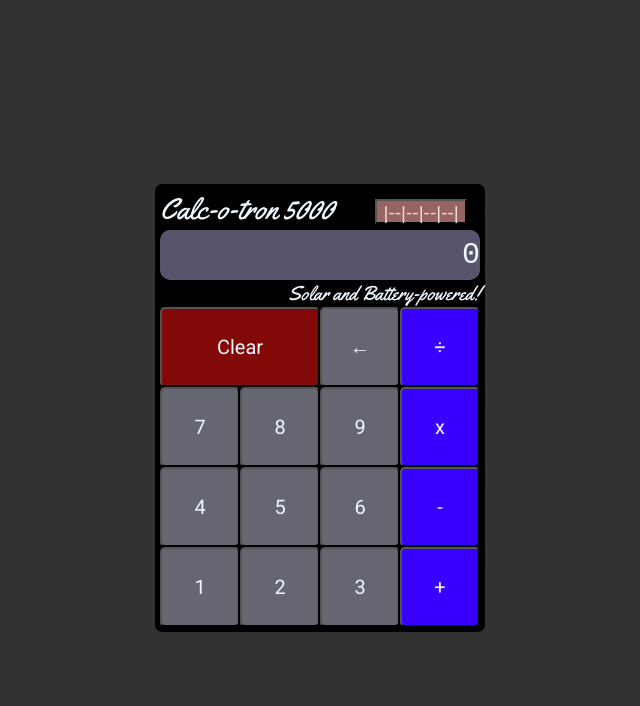
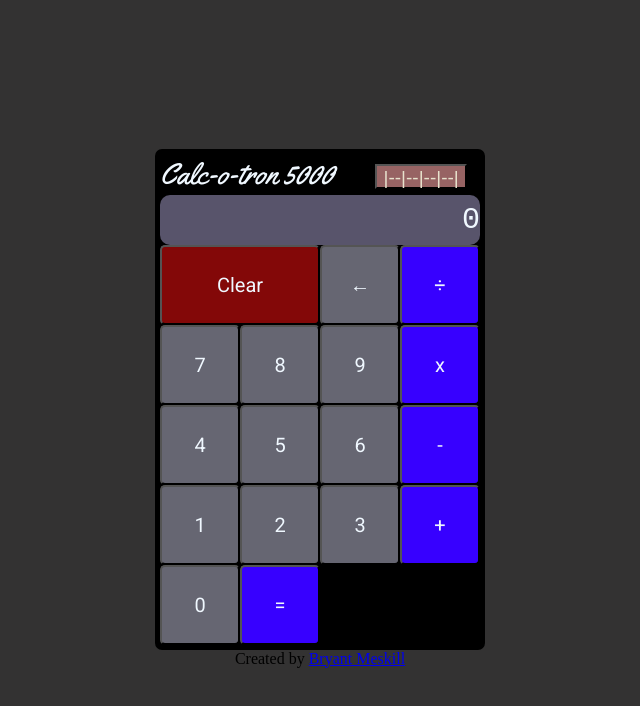
Before and after one commit to BryantMeskill/Calculator, a plain HTML site: page index.html in a window 1280 px wide. Shown: the whole page, without its empty margins (320-960 px from the left). Drawn offline with Linux system fonts and the light colour scheme.

Commit message:
Added more buttons, removed subheader.

```diff
--- a/index.html
+++ b/index.html
@@ -20,7 +20,7 @@
         <button class="solar-button">|--|--|--|--|</button>
       </section>
       <section class="calc-screen">0</section>
-      <section class="solar">Solar and Battery-powered!</section>
+      <section class="gap"></section>
       <section class="calc-buttons">
         <div class="row">
           <button class="calc-button clear">Clear</button>
@@ -45,7 +45,14 @@
           <button class="calc-button">3</button>
           <button class="calc-button operand">+</button>
         </div>
+        <div class="row">
+          <button class="calc-button zero">0</button>
+          <button class="calc-button">=</button>
       </section>
+    </div>
+    <div class="footer">
+      Created by
+      <a href="https://www.github.com/BryantMeskill">Bryant Meskill</a>
     </div>
     <script src="./scriptCalc.js"></script>
   </body>
```
